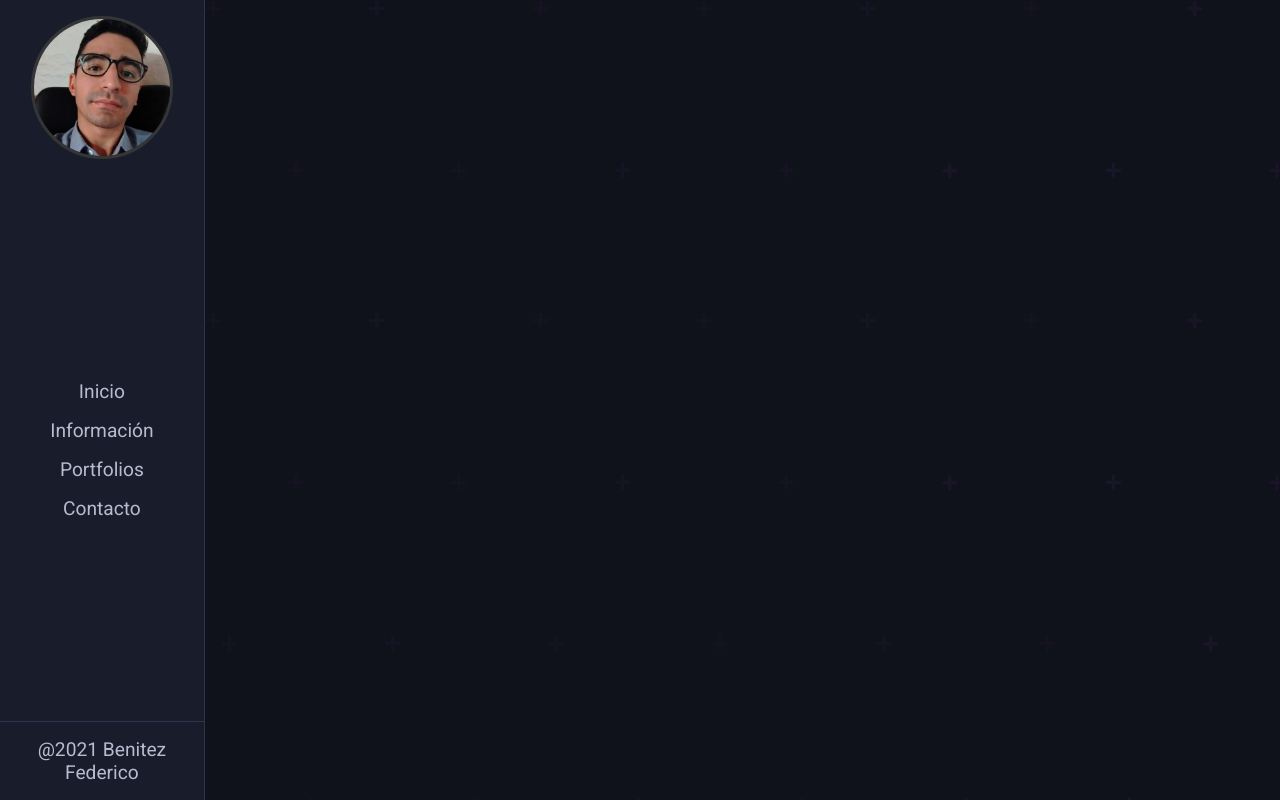
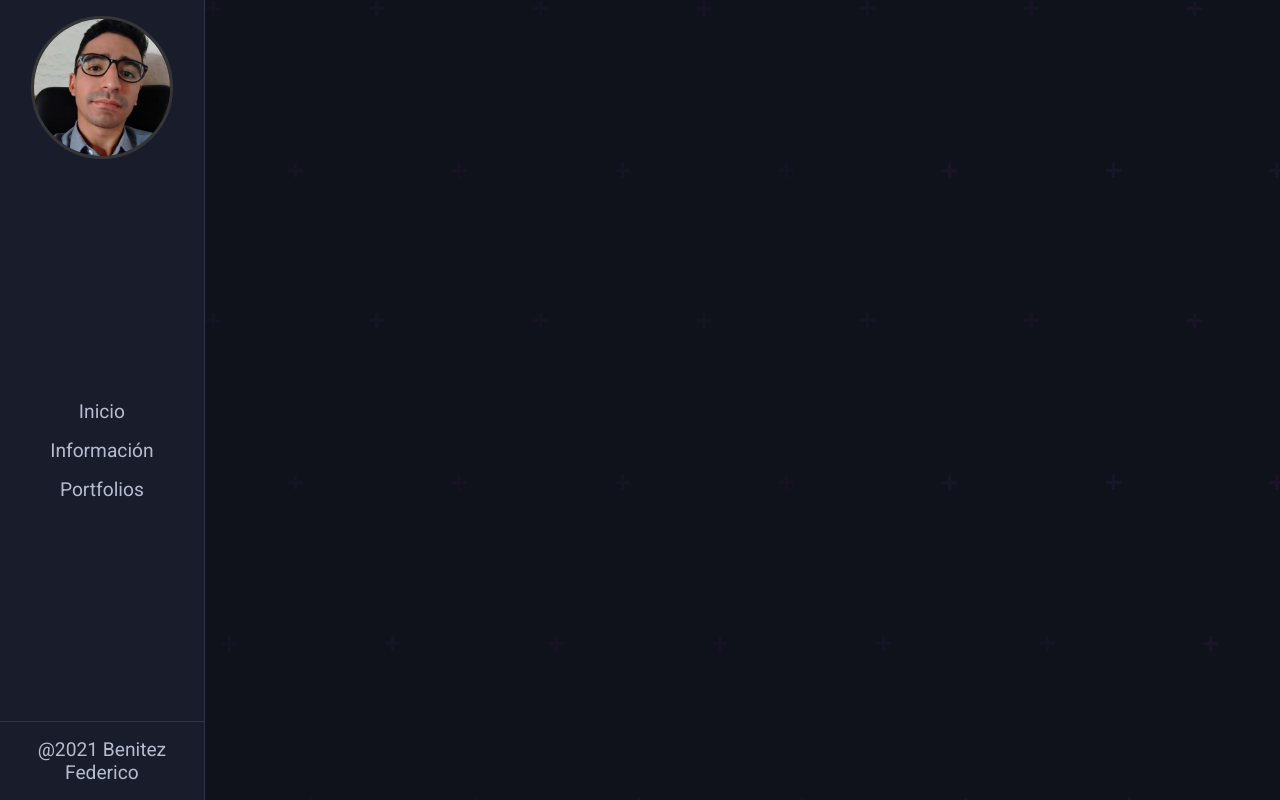
Before and after one commit to Federico-Benitez/old-portfolio, a React (Create React App) app: page / in a window 1280 px wide. Built offline with nearby package versions, Linux system fonts and the light colour scheme.

Commit message:
cambios en contacto

```diff
--- a/src/App.js
+++ b/src/App.js
@@ -35,9 +35,9 @@ function App() {
             <Route path="/portfolio/portfolios" exact>
               <PortfoliosPage />
             </Route>
-            <Route path="/portfolio/contact" exact>
+            {/* <Route path="/portfolio/contact" exact>
               <ContactPage />
-            </Route>
+            </Route> */}
           </Switch>
         </div>
       </div>
--- a/src/Components/NavBar.js
+++ b/src/Components/NavBar.js
@@ -25,11 +25,11 @@ function NavBar() {
               Portfolios
             </NavLink>
           </li>
-          <li className="nav-item">
+          {/* <li className="nav-item">
             <NavLink to="/portfolio/contact" exact activeClassName="active">
               Contacto
             </NavLink>
-          </li>
+          </li> */}
         </ul>
         <footer className="footer">
           <p>@2021 Benitez Federico</p>
```
